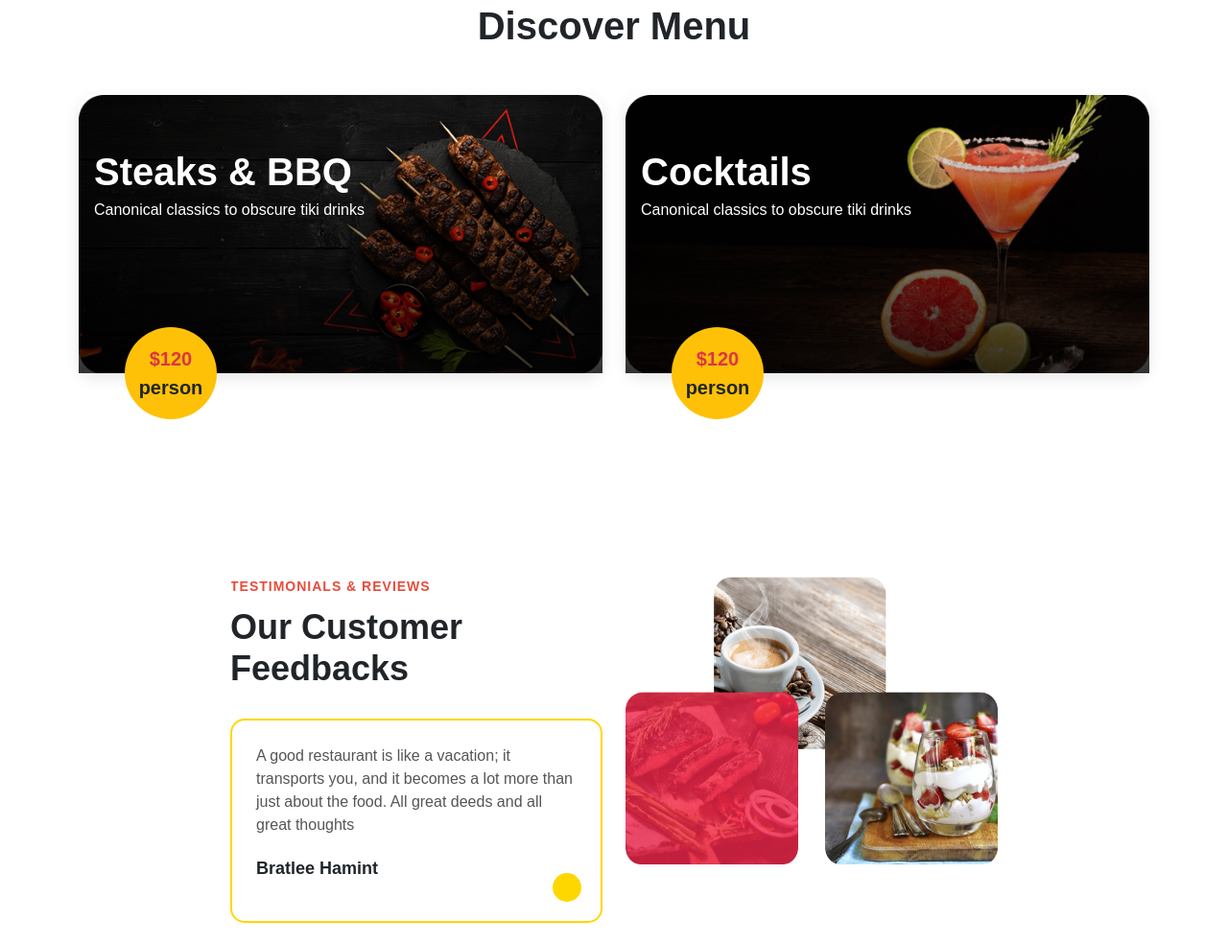
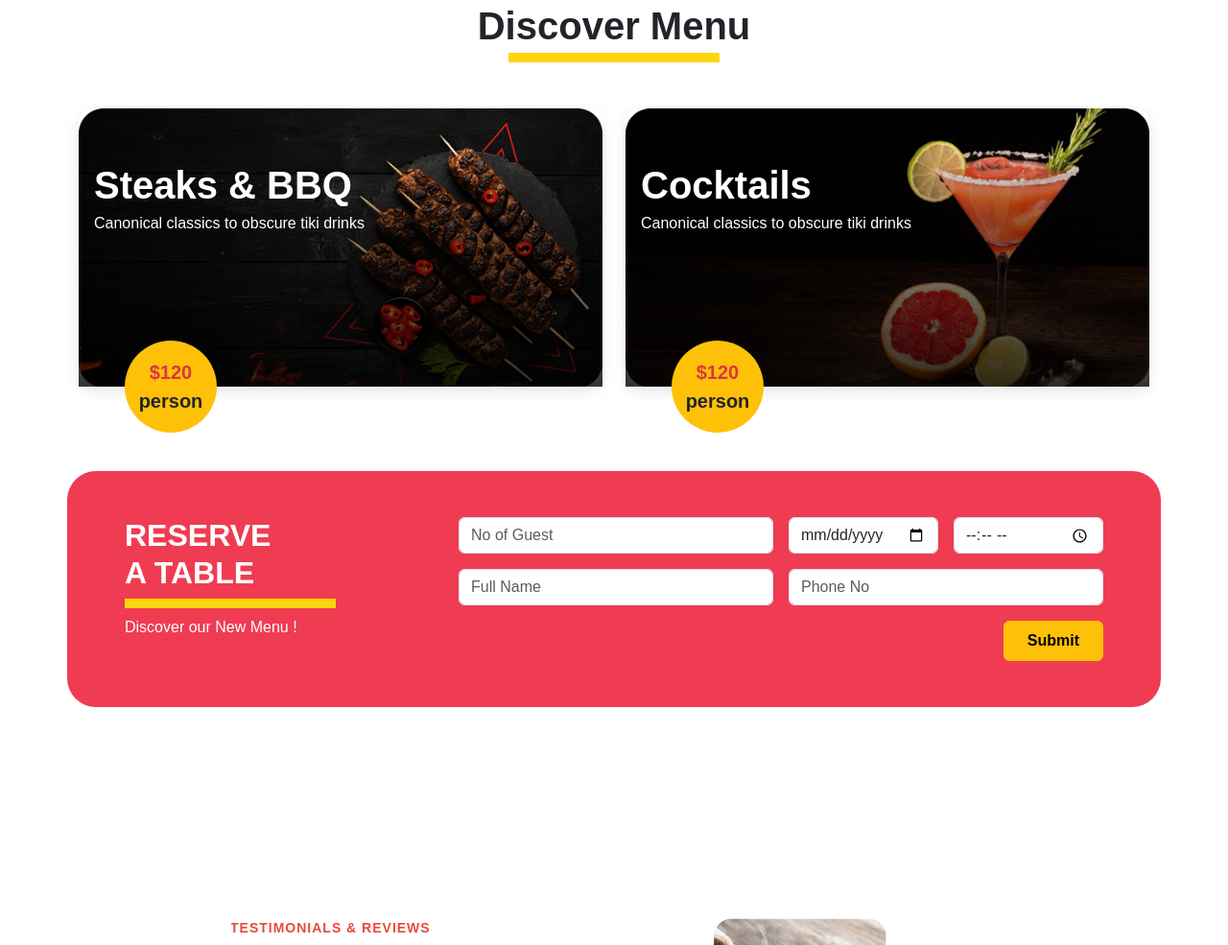
Before and after one commit to audy11ch/Resturent_Website, a plain HTML site: page Restaurant_Website/src/index.html in a window 1280 px wide. Shown: the part 2102-3087 px from the top of the page at 96% size. Drawn offline with nearby package versions, Linux system fonts and the light colour scheme.

Commit message:
add reserve a table and js check submit

```diff
--- a/Restaurant_Website/src/css/styles.css
+++ b/Restaurant_Website/src/css/styles.css
@@ -1897,3 +1897,17 @@ nav ul li a {
         width: 80px;
     }
 }
+.text-bar{
+    width: 220px;
+    height: 10px;
+    background-color: #FFD40D;
+
+}
+.reserve-box{
+    background-color: #ef3c52;
+    border-radius: 30px;
+}
+.reserve-box h2{
+    font-size: 2rem;
+    line-height: 1.2;
+}
--- a/Restaurant_Website/src/index.html
+++ b/Restaurant_Website/src/index.html
@@ -115,7 +115,9 @@
                     <div class="card-item text-center position-relative">
                         <img src="img/card1.png" alt="" class="img-fluid rounded">
                         <div class="border-frame position-absolute rounded-4"></div>
-                <p class="text-card fw-bold fs-4 bg-warning text-dark px-4 py-2 position-absolute bottom-0 start-50 translate-middle-x rounded-pill">Restaurant</p>
+                        <p
+                            class="text-card fw-bold fs-4 bg-warning text-dark px-4 py-2 position-absolute bottom-0 start-50 translate-middle-x rounded-pill">
+                            Restaurant</p>
                     </div>
                 </div>
 
@@ -123,7 +125,9 @@
                     <div class="card-item text-center position-relative">
                         <img src="img/card2.png" alt="" class="img-fluid rounded">
                         <div class="border-frame position-absolute rounded-4"></div>
-                <p class="text-card fw-bold fs-4 bg-warning text-dark px-4 py-2 position-absolute bottom-0 start-50 translate-middle-x rounded-pill">Cocktail Bar</p>
+                        <p
+                            class="text-card fw-bold fs-4 bg-warning text-dark px-4 py-2 position-absolute bottom-0 start-50 translate-middle-x rounded-pill">
+                            Cocktail Bar</p>
                     </div>
                 </div>
 
@@ -131,7 +135,9 @@
                     <div class="card-item text-center position-relative">
                         <img src="img/card3.png" alt="" class="img-fluid rounded">
                         <div class="border-frame position-absolute rounded-4"></div>
-                <p class="text-card fw-bold fs-4 bg-warning text-dark px-3 py-2 position-absolute bottom-0 start-50 translate-middle-x rounded-pill">Private Dining</p>
+                        <p
+                            class="text-card fw-bold fs-4 bg-warning text-dark px-3 py-2 position-absolute bottom-0 start-50 translate-middle-x rounded-pill">
+                            Private Dining</p>
                     </div>
                 </div>
 
@@ -204,9 +210,10 @@
             </div>
         </div>
     </div>
-   <section class="discover-menu-section ">
+    <section class="discover-menu-section">
         <div class="container">
-          <h1 class="fw-bold text-center mb-5">Discover Menu</h1>
+            <h1 class="fw-bold text-center mb-1">Discover Menu</h1>
+            <div class="text-bar mx-auto mb-5"></div>
             <div class="row g-4">
                 <div class="col-md-6">
                     <div class="dis-menu-item position-relative">
@@ -215,11 +222,11 @@
                             <h2 class="fw-bold fs-1 mb-1">Steaks & BBQ</h2>
                             <p class="mb-0">Canonical classics to obscure tiki drinks</p>
                         </div>
-                <span class="price position-absolute bottom-0 start-0 bg-warning fw-bold ms-5 rounded-pill text-center fs-5 p-5">
+                        <span
+                            class="price position-absolute bottom-0 start-0 bg-warning fw-bold ms-5 rounded-pill text-center fs-5 p-5">
                             <span class="fw-bold text-danger">$120</span>
                             <span class="">person</span>
                         </span>
-
                     </div>
                 </div>
                 <div class="col-md-6">
@@ -229,19 +236,54 @@
                             <h2 class="fw-bold fs-1 mb-1">Cocktails</h2>
                             <p class="mb-0">Canonical classics to obscure tiki drinks</p>
                         </div>
-                <span class="price position-absolute bottom-0 start-0 bg-warning fw-bold ms-5 rounded-pill text-center fs-5 p-5">
+                        <span
+                            class="price position-absolute bottom-0 start-0 bg-warning fw-bold ms-5 rounded-pill text-center fs-5 p-5">
                             <span class="fw-bold text-danger">$120</span>
                             <span class="">person</span>
                         </span>
                     </div>
                 </div>
-
+            </div>
+            <div class="py-5">
+                <div class="row reserve-box p-5">
+                    <div class="col-md-4">
+                        <h2 class="fw-bold text-uppercase text-white">
+                            RESERVE<br>A TABLE
+                        </h2>
+                        <div class="text-bar"></div>
+                        <p class="mt-2 text-white">Discover our New Menu !</p>
+                    </div>
+                    <div class="col-md-8">
+                        <form id="reserveForm">
+                        <div class="row g-3">
+                            <div class="col-md-6">
+                                <input type="number" class="form-control" id="guestNo" name="guestNo" placeholder="No of Guest" required>
+                            </div>
+                            <div class="col-md-3">
+                                <input type="date" class="form-control" id="date" name="date" placeholder="Date" required>
+                            </div>
+                            <div class="col-md-3">
+                                <input type="time" class="form-control" id="time" name="time" placeholder="Time" required>
+                            </div>
+                            <div class="col-md-6">
+                                <input type="text" class="form-control" id="fullName" name="fullName" placeholder="Full Name" required>
+                            </div>
+                            <div class="col-md-6">
+                                <input type="tel" class="form-control" id="phoneNo" name="phoneNo" placeholder="Phone No" required>
+                            </div>
+                            <div class="col-12 text-end">
+                                <button type="submit" class="btn btn-warning fw-bold px-4 py-2">
+                                  Submit
+                                </button>
+                              </div>
+                        </div>
+                        <script src="js/submit.js"></script>
+                        </form>
+                    </div>
+                </div>
             </div>
         </div>
     </section>
-
-
-
     <section class="Container_about-food">
         <!-- ตัวอย่างการปรับปรุง Testimonials Section -->
         <section class="testimonials-section">
--- /dev/null
+++ b/Restaurant_Website/src/js/submit.js
@@ -0,0 +1,18 @@
+document.getElementById("reserveForm").addEventListener("submit", function (e) {
+    e.preventDefault(); // ป้องกันการโหลดหน้าใหม่
+
+    // ดึงค่าจาก input ทีละช่อง
+    const guestNo = document.getElementById("guestNo").value;
+    const date = document.getElementById("date").value;
+    const time = document.getElementById("time").value;
+    const fullName = document.getElementById("fullName").value;
+    const phoneNo = document.getElementById("phoneNo").value;
+
+    // แสดงใน console
+    console.log("Form Submitted:");
+    console.log("Guest No:", guestNo);
+    console.log("Date:", date);
+    console.log("Time:", time);
+    console.log("Full Name:", fullName);
+    console.log("Phone No:", phoneNo);
+  });
```
Lines whose indentation alone changed are shown as unchanged.
